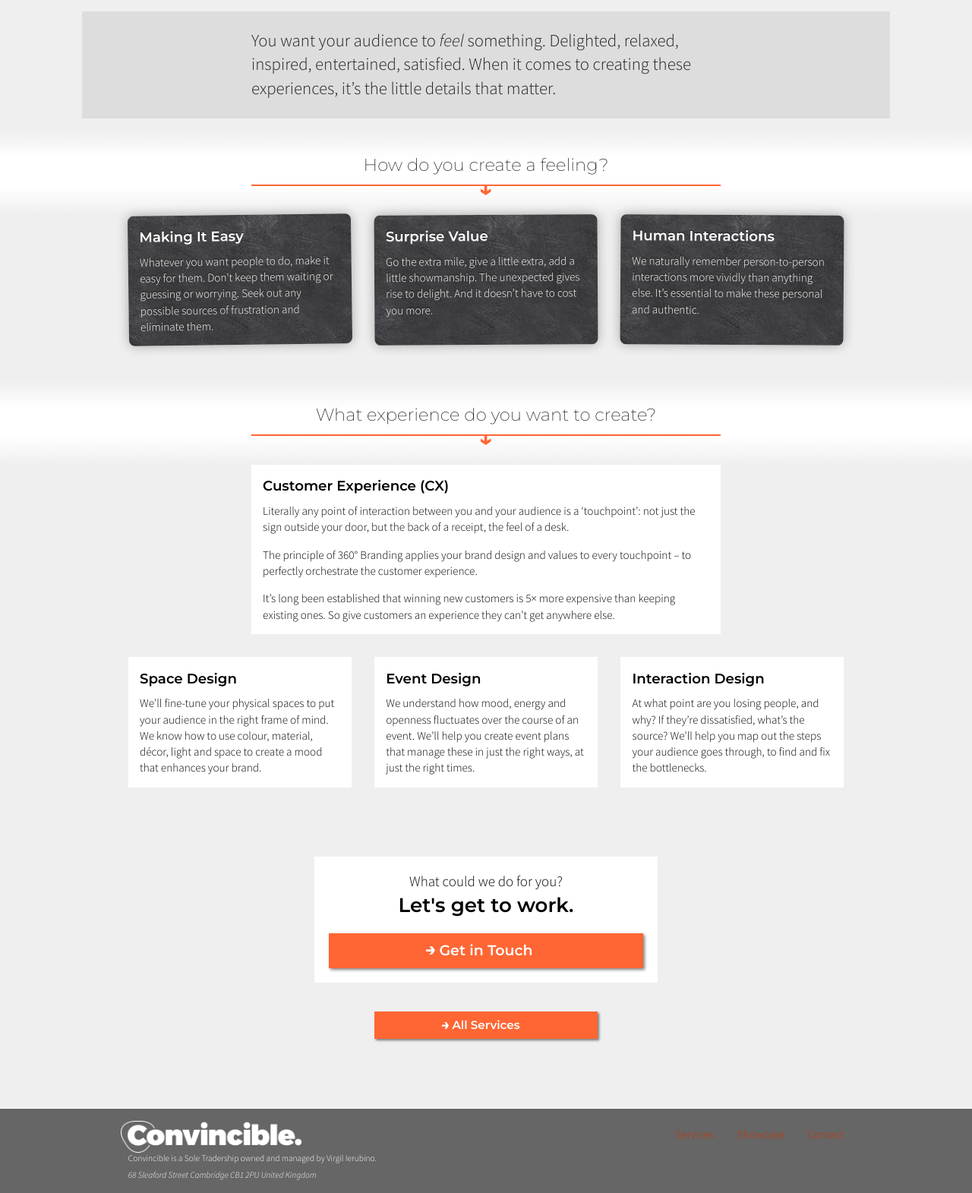
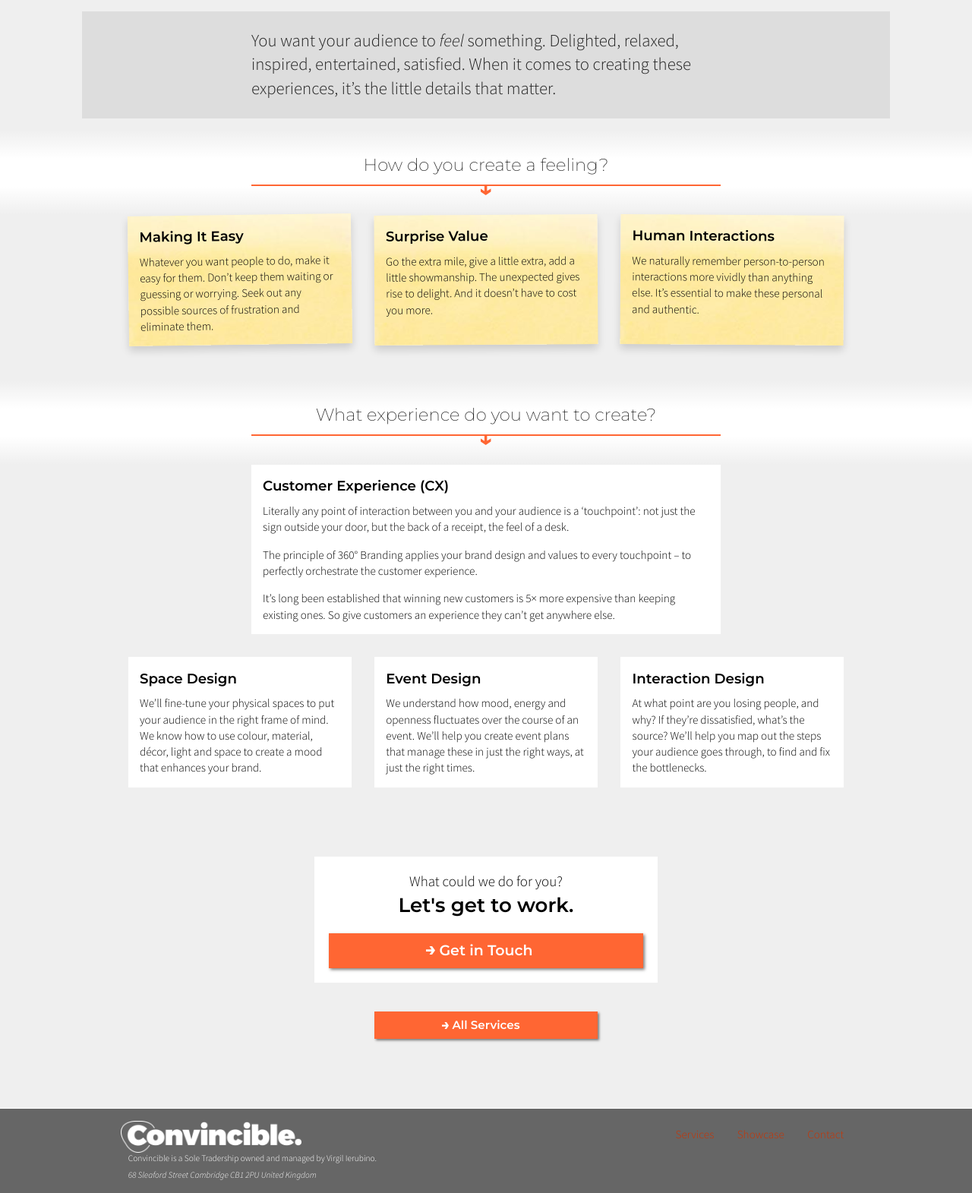
Before and after one commit to ConvincibleMedia/ConvincibleMedia, a Jekyll site: the page built from source/_services/experience.md, in a window 1280 px wide. Shown: the part 539-2110 px from the top of the page at 76% size. Built offline with Jekyll 4.4.1, drawn with Linux system fonts in a browser that asks for light colours.

Commit message:
Changed slate to postit

```diff
--- a/source/assets/styles/core.scss
+++ b/source/assets/styles/core.scss
@@ -505,17 +505,13 @@ a.button {
 
 	.card {
 		background-color: #444;
-		background: url('/assets/images/blackboard.jpg');
-		border-radius: 0.5em;
-		box-shadow: 0 0 1em rgba(0, 0, 0, 0.3);
-		text-shadow:
-			0px 0.05em 0.05em rgba(255,255,255,0.3),
-			0px -0.05em 0.05em rgba(0,0,0,1);
+		background: url('/assets/images/postit.jpg');
+		background-repeat: no-repeat;
+		background-position: center top;
+		background-attachment: scroll;
+		background-size: cover;
+		box-shadow: 0 0.4em 0.7em rgba(0, 0, 0, 0.15);
 
-		p, .h3 {
-			color: #fff
-		}
-		a { color: lighten($color-1, 25%) }
 	}
 
 	.row div:nth-of-type(4n+1) .card { transform: rotateZ(-0.75deg); }
```
Also changed, not shown: public/assets/styles/core.css (+6 -8 lines), source/assets/images/postit.jpg (added).
